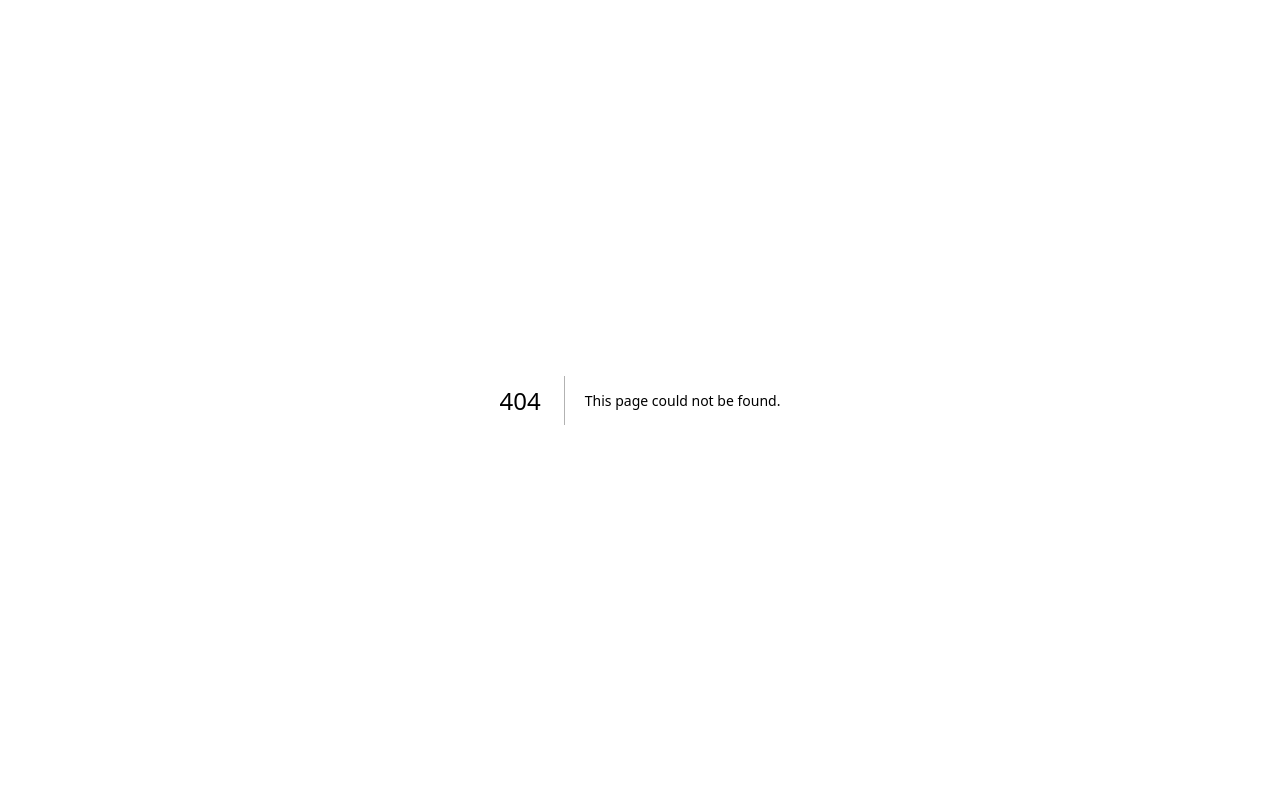
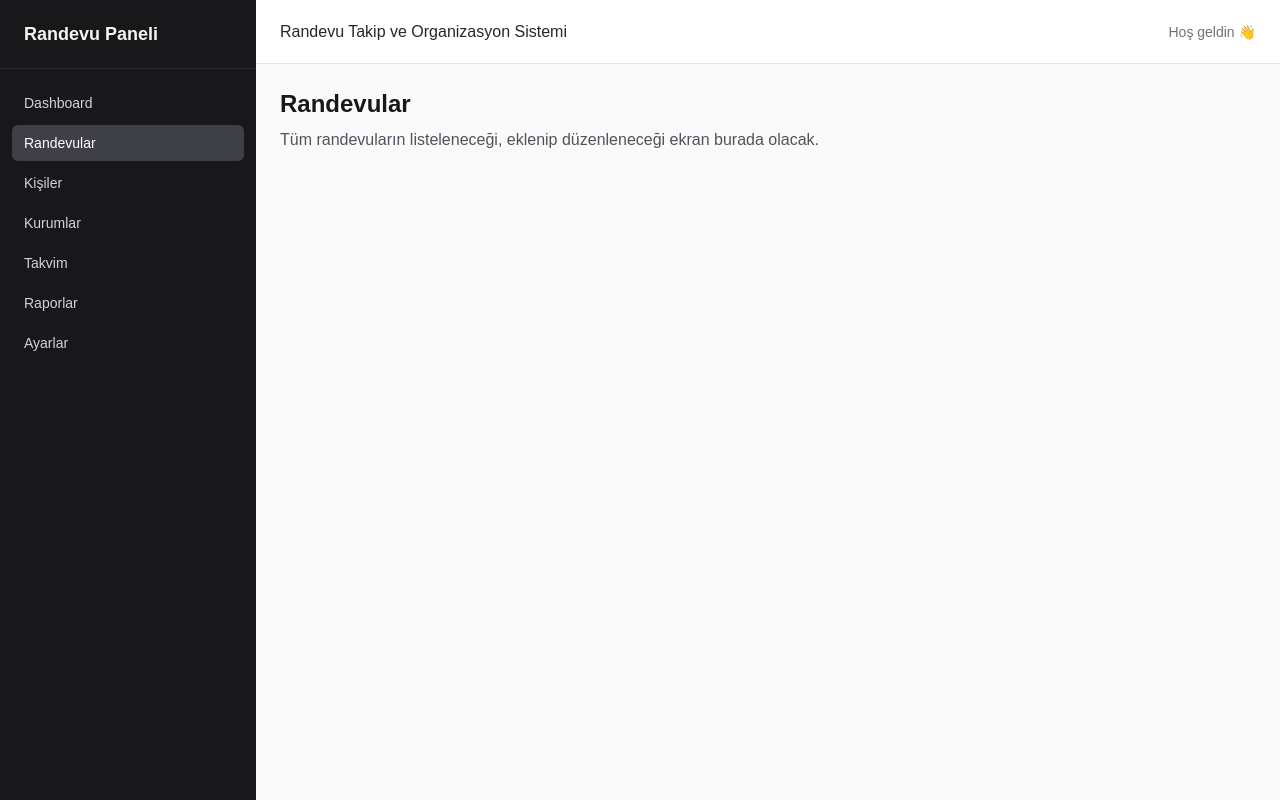
Before and after one commit to Hayrunn1s4ksknn/appointment-organization-system, a Next.js app: page /appointments in a window 1280 px wide. Before the commit this address had no page. Built offline with nearby package versions, Linux system fonts and the light colour scheme.

Commit message:
feat: add dashboard layout and navigation

```diff
--- /dev/null
+++ b/src/app/appointments/page.tsx
@@ -0,0 +1,10 @@
+export default function AppointmentsPage() {
+  return (
+    <div>
+      <h1 className="text-2xl font-semibold text-zinc-900">Randevular</h1>
+      <p className="mt-2 text-zinc-600">
+        Tüm randevuların listeleneceği, eklenip düzenleneceği ekran burada olacak.
+      </p>
+    </div>
+  );
+}
--- /dev/null
+++ b/src/app/calendar/page.tsx
@@ -0,0 +1,10 @@
+export default function CalendarPage() {
+  return (
+    <div>
+      <h1 className="text-2xl font-semibold text-zinc-900">Takvim</h1>
+      <p className="mt-2 text-zinc-600">
+        Randevuların takvim görünümünde gösterileceği ekran burada olacak.
+      </p>
+    </div>
+  );
+}
--- /dev/null
+++ b/src/app/contacts/page.tsx
@@ -0,0 +1,10 @@
+export default function ContactsPage() {
+  return (
+    <div>
+      <h1 className="text-2xl font-semibold text-zinc-900">Kişiler</h1>
+      <p className="mt-2 text-zinc-600">
+        Randevu sahiplerinin (müşteri/kişi) bilgilerinin yönetileceği ekran burada olacak.
+      </p>
+    </div>
+  );
+}
--- /dev/null
+++ b/src/app/dashboard/page.tsx
@@ -0,0 +1,10 @@
+export default function DashboardPage() {
+  return (
+    <div>
+      <h1 className="text-2xl font-semibold text-zinc-900">Dashboard</h1>
+      <p className="mt-2 text-zinc-600">
+        Randevu takip sisteminin genel özet ekranı burada olacak.
+      </p>
+    </div>
+  );
+}
--- a/src/app/layout.tsx
+++ b/src/app/layout.tsx
@@ -1,6 +1,7 @@
 import type { Metadata } from "next";
 import { Geist, Geist_Mono } from "next/font/google";
 import "./globals.css";
+import MainLayout from "@/components/layout/MainLayout";
 
 const geistSans = Geist({
   variable: "--font-geist-sans",
@@ -13,8 +14,8 @@ const geistMono = Geist_Mono({
 });
 
 export const metadata: Metadata = {
-  title: "Create Next App",
-  description: "Generated by create next app",
+  title: "Randevu Takip ve Organizasyon Sistemi",
+  description: "40 günlük staj projesi kapsamında geliştirilen randevu yönetim paneli",
 };
 
 export default function RootLayout({
@@ -27,7 +28,9 @@ export default function RootLayout({
       lang="en"
       className={`${geistSans.variable} ${geistMono.variable} h-full antialiased`}
     >
-      <body className="min-h-full flex flex-col">{children}</body>
+      <body className="min-h-full flex flex-col">
+        <MainLayout>{children}</MainLayout>
+      </body>
     </html>
   );
 }
--- /dev/null
+++ b/src/app/organizations/page.tsx
@@ -0,0 +1,10 @@
+export default function OrganizationsPage() {
+  return (
+    <div>
+      <h1 className="text-2xl font-semibold text-zinc-900">Kurumlar</h1>
+      <p className="mt-2 text-zinc-600">
+        Randevuların bağlı olduğu kurum/firma bilgilerinin yönetileceği ekran burada olacak.
+      </p>
+    </div>
+  );
+}
--- /dev/null
+++ b/src/app/reports/page.tsx
@@ -0,0 +1,10 @@
+export default function ReportsPage() {
+  return (
+    <div>
+      <h1 className="text-2xl font-semibold text-zinc-900">Raporlar</h1>
+      <p className="mt-2 text-zinc-600">
+        Randevu istatistiklerinin ve özet raporların gösterileceği ekran burada olacak.
+      </p>
+    </div>
+  );
+}
--- /dev/null
+++ b/src/app/settings/page.tsx
@@ -0,0 +1,10 @@
+export default function SettingsPage() {
+  return (
+    <div>
+      <h1 className="text-2xl font-semibold text-zinc-900">Ayarlar</h1>
+      <p className="mt-2 text-zinc-600">
+        Hesap ve sistem ayarlarının yönetileceği ekran burada olacak.
+      </p>
+    </div>
+  );
+}
--- /dev/null
+++ b/src/components/layout/Header.tsx
@@ -0,0 +1,13 @@
+// Bu component "use client" gerektirmiyor çünkü içinde hiçbir tarayıcı-özel
+// hook (state, event vs.) yok, sadece sabit metin gösteriyor.
+
+export default function Header() {
+  return (
+    <header className="h-16 w-full border-b border-zinc-200 bg-white flex items-center justify-between px-6">
+      <h1 className="text-base font-medium text-zinc-800">
+        Randevu Takip ve Organizasyon Sistemi
+      </h1>
+      <div className="text-sm text-zinc-500">Hoş geldin 👋</div>
+    </header>
+  );
+}
--- /dev/null
+++ b/src/components/layout/MainLayout.tsx
@@ -0,0 +1,22 @@
+import Sidebar from "./Sidebar";
+import Header from "./Header";
+
+// Bu component, Sidebar + Header + asıl sayfa içeriğini (children)
+// bir araya getiren "iskelet". Her sayfa bu iskeletin içine yerleşecek.
+export default function MainLayout({
+  children,
+}: {
+  children: React.ReactNode;
+}) {
+  return (
+    <div className="flex h-screen">
+      <Sidebar />
+      <div className="flex flex-1 flex-col overflow-hidden">
+        <Header />
+        <main className="flex-1 overflow-y-auto bg-zinc-50 p-6">
+          {children}
+        </main>
+      </div>
+    </div>
+  );
+}
--- /dev/null
+++ b/src/components/layout/Sidebar.tsx
@@ -0,0 +1,49 @@
+"use client";
+// "use client" gerekli çünkü bu component tarayıcıda çalışan bir hook (usePathname)
+// kullanıyor - hangi sayfada olduğumuzu anlamak için.
+
+import Link from "next/link";
+import { usePathname } from "next/navigation";
+
+// Menüde göstereceğimiz her link için bir isim ve gideceği adres tanımlıyoruz.
+const menuItems = [
+  { name: "Dashboard", href: "/dashboard" },
+  { name: "Randevular", href: "/appointments" },
+  { name: "Kişiler", href: "/contacts" },
+  { name: "Kurumlar", href: "/organizations" },
+  { name: "Takvim", href: "/calendar" },
+  { name: "Raporlar", href: "/reports" },
+  { name: "Ayarlar", href: "/settings" },
+];
+
+export default function Sidebar() {
+  // usePathname(): tarayıcının şu an hangi URL'de olduğunu döndürür (örn: "/dashboard")
+  const pathname = usePathname();
+
+  return (
+    <aside className="w-64 h-screen bg-zinc-900 text-zinc-100 flex flex-col">
+      <div className="px-6 py-5 text-lg font-semibold border-b border-zinc-800">
+        Randevu Paneli
+      </div>
+      <nav className="flex-1 px-3 py-4 space-y-1">
+        {menuItems.map((item) => {
+          // Şu anki sayfa bu linkle aynıysa "aktif" stilini uygula
+          const isActive = pathname === item.href;
+          return (
+            <Link
+              key={item.href}
+              href={item.href}
+              className={`block rounded-md px-3 py-2 text-sm transition-colors ${
+                isActive
+                  ? "bg-zinc-700 text-white font-medium"
+                  : "text-zinc-300 hover:bg-zinc-800 hover:text-white"
+              }`}
+            >
+              {item.name}
+            </Link>
+          );
+        })}
+      </nav>
+    </aside>
+  );
+}
```
